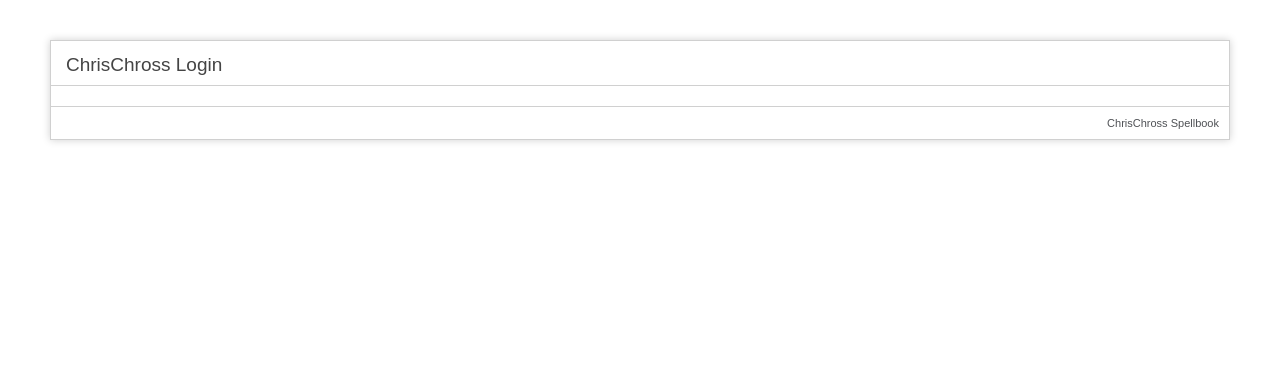
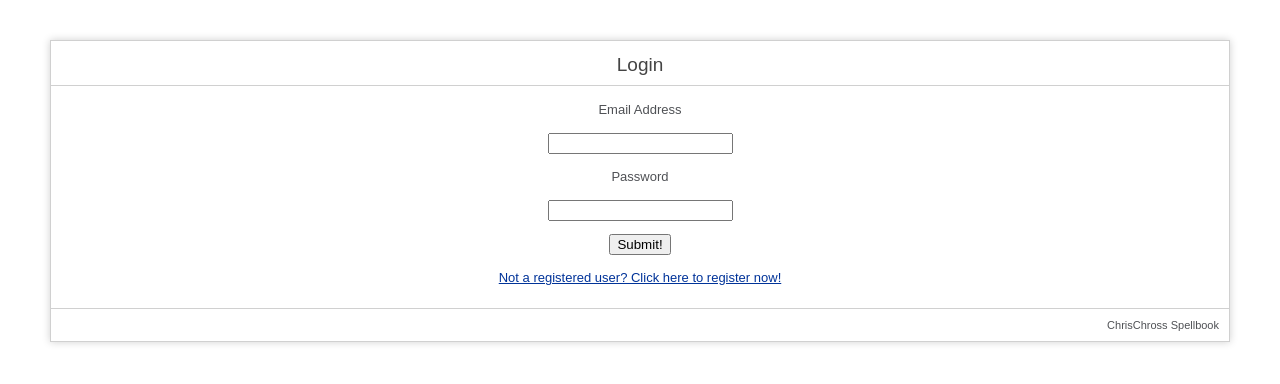
Before and after one commit to cciampoli/login, a CodeIgniter app: page / in a window 1280 px wide. Shown: the top 384 px of the page. Run offline with CodeIgniter, Linux system fonts and the light colour scheme.

Commit message:
Changes to Welcome Message View

```diff
--- a/application/views/welcome_message.php
+++ b/application/views/welcome_message.php
@@ -67,11 +67,20 @@
 <body>
 
 <div id="container">
-	<h1>ChrisChross Login</h1>
-
-	<div id="body">
-
-	</div>
+	<div align="center">
+<h1>Login</h1>
+<table>
+<?php echo form_open('admin/login'); ?>
+<p><?=form_label('Email Address', 'email_address'); ?></p>
+<p><?=form_input('email_address', set_value('email_address'), 'id="email_address"'); ?></p>
+<p><?=form_label('Password', 'password'); ?></p>
+<p><?=form_password('password', '', 'id="password"'); ?></p>
+<p><?=form_submit('submit', 'Submit!'); ?></p>
+<?php echo form_close(); ?>
+<a href="<?=site_url('admin/register'); ?>">Not a registered user?  Click here to register now!</a>
+<div class="errors"><?=validation_errors(); ?></div>
+</table>
+</div>
 
 	<p class="footer">ChrisChross Spellbook</p>
 </div>
```
